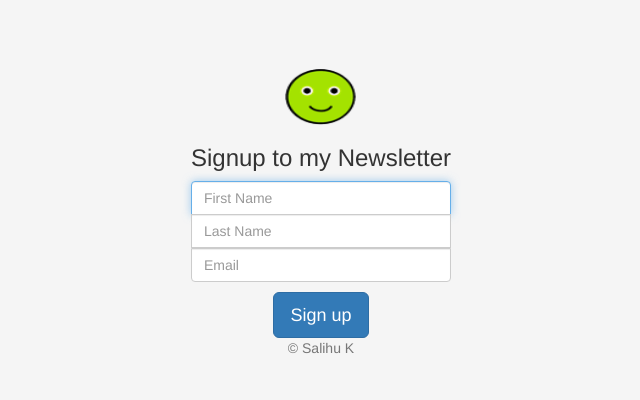
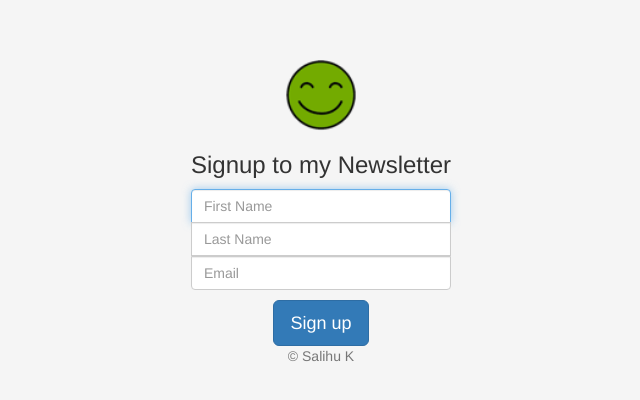
Before and after one commit to salihuabubakar/My_newsletter, a website: page signup.html in a window 1280 px wide. Shown: the part 182-582 px from the top of the page, without its empty margins (319-959 px from the left). Drawn offline with nearby package versions, Linux system fonts and the light colour scheme.

Commit message:
added files

```diff
--- a/signup.html
+++ b/signup.html
@@ -20,13 +20,12 @@
 
 
     <!-- Favicons -->
-<link rel="apple-touch-icon" href="/docs/5.2/assets/img/favicons/apple-touch-icon.png" sizes="180x180">
-<link rel="icon" href="/docs/5.2/assets/img/favicons/favicon-32x32.png" sizes="32x32" type="image/png">
-<link rel="icon" href="/docs/5.2/assets/img/favicons/favicon-16x16.png" sizes="16x16" type="image/png">
-<link rel="manifest" href="/docs/5.2/assets/img/favicons/manifest.json">
-<link rel="mask-icon" href="/docs/5.2/assets/img/favicons/safari-pinned-tab.svg" color="#712cf9">
-<link rel="icon" href="/docs/5.2/assets/img/favicons/favicon.ico">
-<meta name="theme-color" content="#712cf9">
+<link rel="apple-touch-icon" href="img/5.png" sizes="180x180">
+<link rel="icon" href="img/5.png" sizes="32x32" type="image/png">
+<link rel="icon" href="img/5.png" sizes="16x16" type="image/png">
+<link rel="manifest" href="img/5.png">
+<link rel="mask-icon" href="img/5.png" color="#712cf9">
+<link rel="icon" href="img/5.png">
 
 
     <!-- Custom styles for this template -->
@@ -36,7 +35,7 @@
 
 <main class="form-signin w-100 m-auto">
   <form action="/" method="post">
-    <img class="mb-4" src="img/4.png" alt="" width="72" height="57">
+    <img class="mb-4" src="img/5.png" alt="" width="72" height="72">
     <h1 class="h3 mb-3 fw-normal">Signup to my Newsletter</h1>
 
     <input type="text" name="firstName" class="form-control top"  placeholder="First Name" required autofocus>
```
Also changed, not shown: failure.html (+9 -1 lines), success.html (+9 -1 lines), public/img/1.png (added), public/img/5.png (added).
